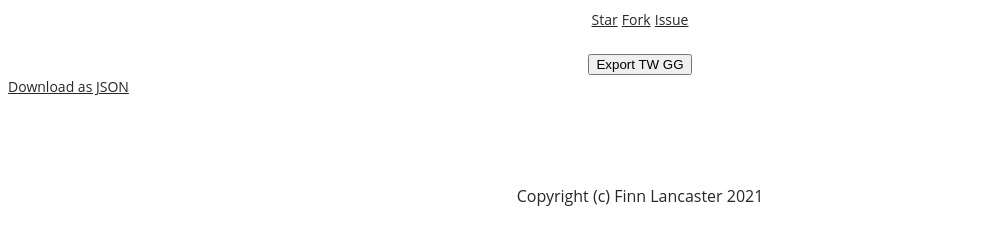
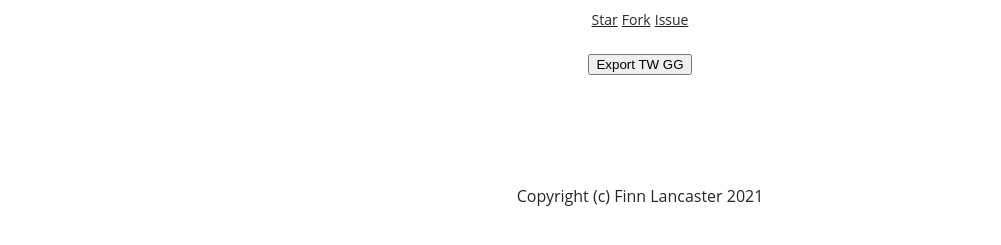
Before and after one commit to flancast90/GG2TW, a plain HTML site: page GG2TW/GG2Tid.html in a window 1280 px wide. Shown: the part 65-310 px from the top of the page, without its empty margins (0-1001 px from the left). Drawn offline with nearby package versions, Linux system fonts and the light colour scheme.

Commit message:
Update GG2Tid.html

```diff
--- a/GG2TW/GG2Tid.html
+++ b/GG2TW/GG2Tid.html
@@ -19,7 +19,7 @@
 <button>Export TW GG</button>
 <p id="container" style="display:none;"></p>
 <textarea id="output" style="display:none; width:90%; height:50vh;"></textarea></center>
-  <a download="GG.json" href="">Download as JSON</a>
+  <a download="GG.json" href="" style="display:none;">Download as JSON</a>
 <br><br><br><br><br>
 <center><footer>Copyright (c) Finn Lancaster 2021</footer></center>
 
```
